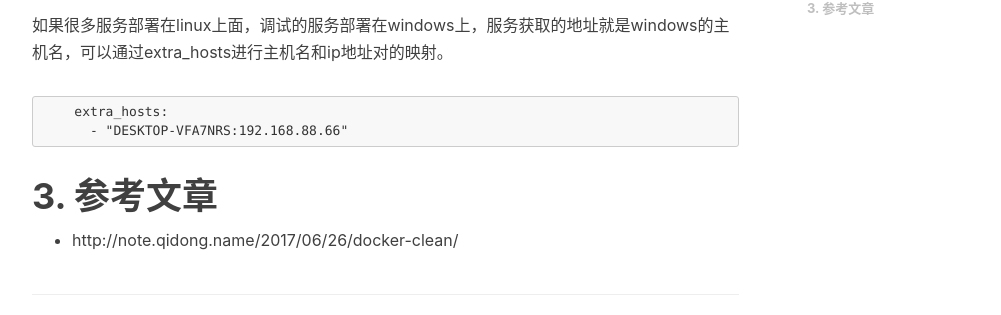
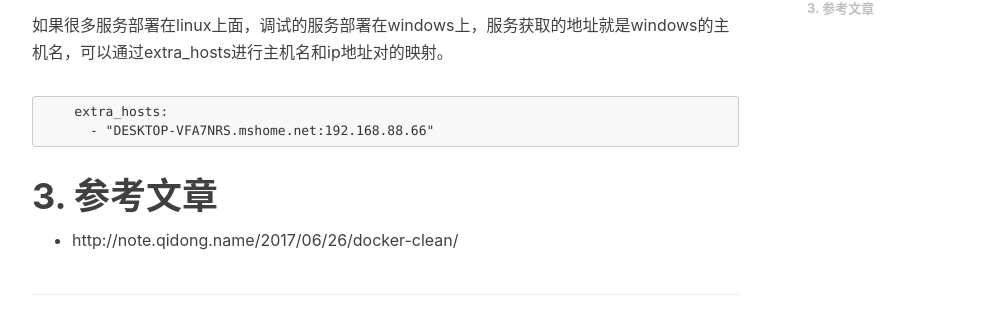
Before and after one commit to xuyumeng/xuyumeng.github.io, a Jekyll site: the page built from _posts/2015-08-17-docker.md, in a window 1280 px wide and 900 px high, scrolled down 1536 px. Shown: the part 156-471 px from the top of the window, without its empty margins (233-1234 px from the left). Built offline with Jekyll 4.4.1, drawn with Linux system fonts in a browser that asks for light colours; nearby versions of some CDN libraries; comment, search, counter and statistics services are not loaded.

Commit message:
add new pc system name

````diff
--- a/_posts/2015-08-17-docker.md
+++ b/_posts/2015-08-17-docker.md
@@ -57,7 +57,7 @@ docker rm -lv CONTAINER
 
 ```
     extra_hosts:
-      - "DESKTOP-VFA7NRS:192.168.88.66"
+      - "DESKTOP-VFA7NRS.mshome.net:192.168.88.66"
 ```
 
 # 3. 参考文章
````
